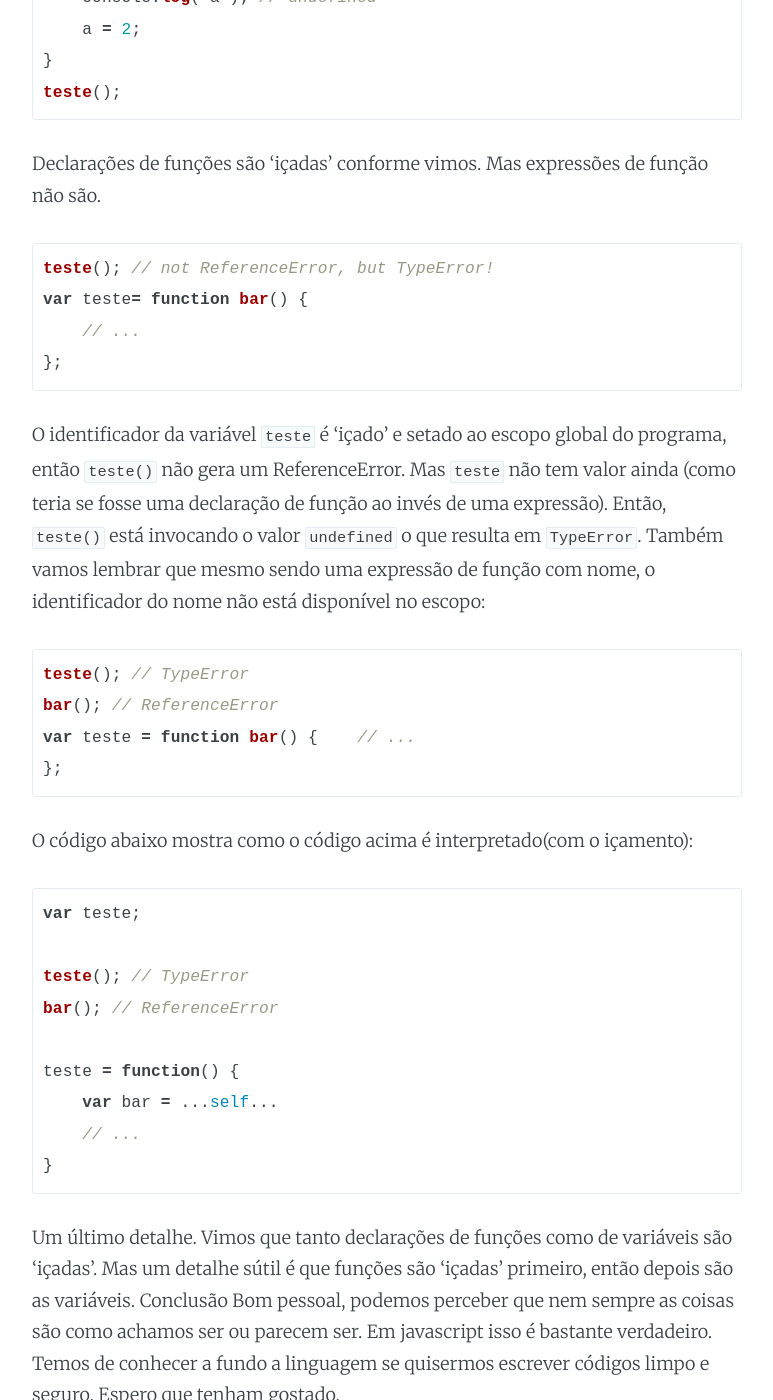
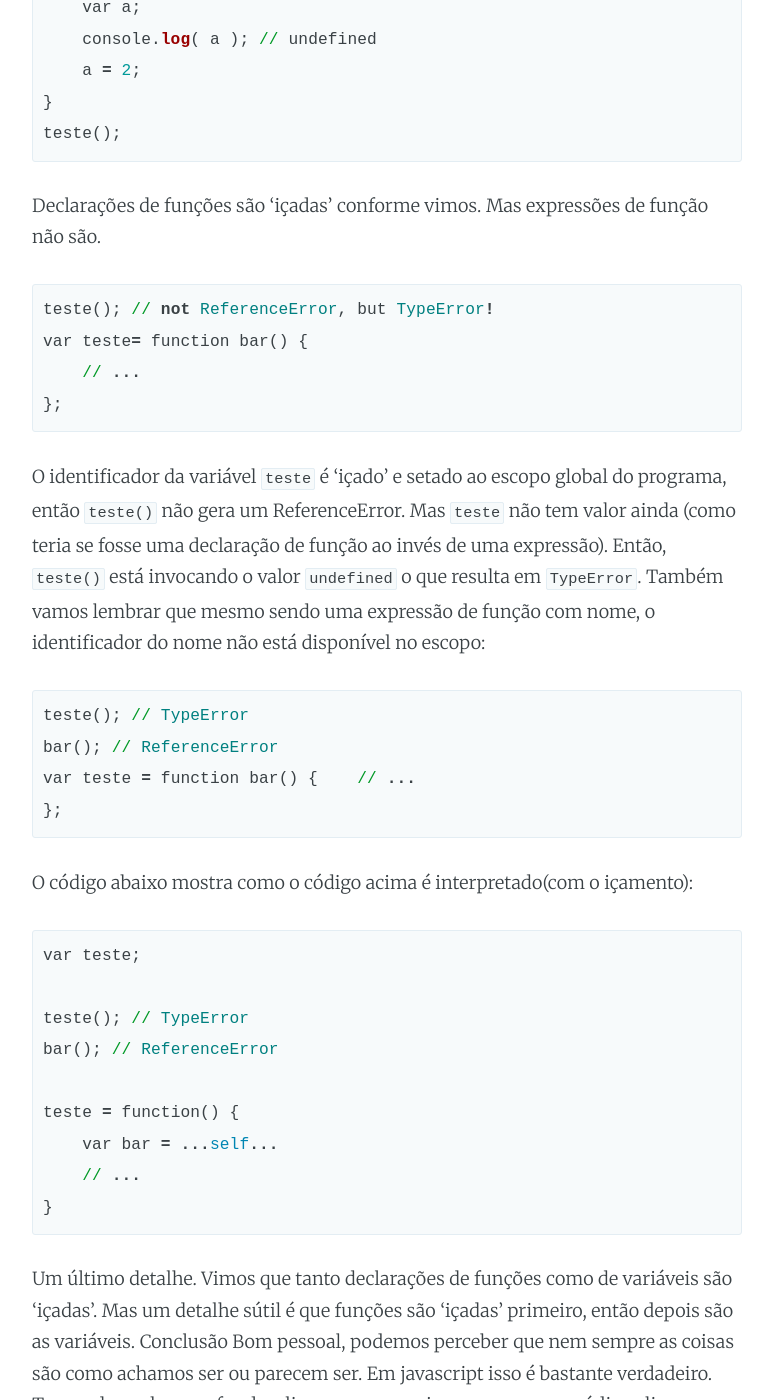
Before and after one commit to jvcjunior/jvcjunior.github.io, a Jekyll site: the page built from _posts/2016-03-08-hoisting-javascript.markdown, in a window 1280 px wide and 1400 px high, scrolled down 3369 px. Shown: the whole window, without its empty margins (253-1026 px from the left). Built offline with Jekyll 4.4.1, drawn with Linux system fonts in a browser that asks for light colours; comment, search, counter and statistics services are not loaded; some of the changed text lies outside the part shown.

Commit message:
Update 2016-03-08-hoisting-javascript.markdown

````diff
--- a/_posts/2016-03-08-hoisting-javascript.markdown
+++ b/_posts/2016-03-08-hoisting-javascript.markdown
@@ -9,25 +9,25 @@
 
 Fala galera, beleza? Fazia tempo que não escrevia nada e nesse tempo tenho me interessado bastante por Javascript. Tenho procurado aprender a fundo essa tecnologia e é por isso que hoje vou escrever algo sobre. Irei falar sobre uma caracteristica do Javascript que poucos conhecem e que pode evitar muitos problemas quando entendida. É fácil e basta um pouco de anteção. Vamos lá.
 
-## Javascript Hoisting (Içamento)
+## Javascript Hoisting (Içamento, Levantamento)
 
 Existe uma tentação de pensar que todo o código que você vê em um programa Javascript é interpretado linha a linha, de cima a baixo, a medida que o programa executa. Talvez esse pensamento tenha mais lógica, ou talvez por uma prévia experiência em linguagens as quais esse comportamento ocorre, como o C.
 Enquanto esse pensamento é parcialmente correto, há uma parte do que foi pressuposto que pode nos levar a um pensamento errado sobre o nosso programa;
 Considere por exemplo o código abaixo:
-```js
+{% highlight ruby %}
 a = 2;
 var a;
 console.log( a );
-```
+{% endhighlight %}
 
 O que espera que será impresso no comando console.log(..) ?
 Muitos desenvolvedores talvez esperassem: `undefined`, desde que `var a` vem depois de `a = 2`, e seria natural assumir que a variável é redefinida e por isso setada para `undefined`. No entanto a saída será `2`.
 Considere esse outro pedaço de código:
 
-```js
+{% highlight ruby %}
 console.log( a );
 var a = 2;
-```
+{% endhighlight %}
 
 Você talvez fique tentado a assumir que, desde que o código anterior mostrou algo diferente do que o comportamento top-down, talvez nesse código, `2` também seja impresso. Outros talvez achem que a variável a é usada antes da declaração, logo deve resultar na exceção ReferenceError.
 Infelizmente, ambos os ‘chutes’ estão incorretos. A saída seria undefined.
@@ -38,31 +38,31 @@
 
 Então naquele nosso primeiro exemplo de código, o Javascript que é visualizado dessa forma:
 
-```js
+{% highlight ruby %}
 a = 2;
 var a;
 console.log( a );
-```
+{% endhighlight %}
 
 na realidade faz isso:
-```js
+{% highlight ruby %}
 var a;
 a = 2;
 console.log( a );
-```
+{% endhighlight %}
 
 onde a primeira parte é a compilação e a segunda parte a execução. Similarmente, nosso segundo exemplo:
-```js
+{% highlight ruby %}
 console.log( a );
 var a = 2;
-```
+{% endhighlight %}
 
 na realidade faria isso:
-```js
+{% highlight ruby %}
 var a;
 console.log( a );
 a = 2;
-```
+{% endhighlight %}
 
 Então, uma maneira de pensar, meio que metaforicamente, sobre esse processo, é que a declaração de variáveis e funções se “movem” de onde aparecem no fluxo do código para o topo do código. Por isso o nome é “Hoisting”, o que significa Içar, Levantar.
 Em outras palavras, a declaração vem antes da atribuição.
@@ -71,42 +71,46 @@
 ##Declaração de funções x Expressões de função
 
 Pense no exemplo abaixo:
-```js
+{% highlight ruby %}
 teste();
 function teste() {
     console.log( a ); // undefined
     var a = 2;
 }
-```
+{% endhighlight %}
+
 A declaração da função `teste` é ‘içada’, de tal maneira que a chamada pra teste na primeira linha possa ser executada.
 É importante notar que o ‘içamento’ é por escopo. Nossos exemplos anteriores foram simplificados duma maneira que só usamos o escopo global. A função `teste(..)` que estamos analisando agora expõe que var a é ‘içada’ para o topo de `teste(..)` (não, obviamente, para o topo do programa).O Javascript interpreta o código de teste da seguinte maneira:
-```js
+{% highlight ruby %}
 function teste() {
     var a;
     console.log( a ); // undefined
     a = 2;
 }
 teste();
-```
+{% endhighlight %}
 
 Declarações de funções são ‘içadas’ conforme vimos. Mas expressões de função não são.
-```js
+{% highlight ruby %}
 teste(); // not ReferenceError, but TypeError!
 var teste= function bar() {
     // ...
 };
-```
+{% endhighlight %}
 
 O identificador da variável `teste` é ‘içado’ e setado ao escopo global do programa, então `teste()` não gera um  ReferenceError. Mas `teste` não tem valor ainda (como teria se fosse uma declaração de função ao invés de uma expressão). Então, `teste()` está invocando o valor `undefined` o que resulta em `TypeError`.
 Também vamos lembrar que mesmo sendo uma expressão de função com nome, o identificador do nome não está disponível no escopo:
-```js
+
+{% highlight ruby %}
 teste(); // TypeError
 bar(); // ReferenceError
 var teste = function bar() {    // ...
 };
-```
+{% endhighlight %}
+
 O código abaixo mostra como o código acima é interpretado(com o içamento):
-```js
+
+{% highlight ruby %}
 var teste;
 
 teste(); // TypeError
@@ -116,7 +120,7 @@
     var bar = ...self...
     // ...
 }
-```
+{% endhighlight %}
 
 Um último detalhe. Vimos que tanto declarações de funções como de variáveis são ‘içadas’. Mas um detalhe sútil é que funções são ‘içadas’ primeiro, então depois são as variáveis.
 Conclusão
````
